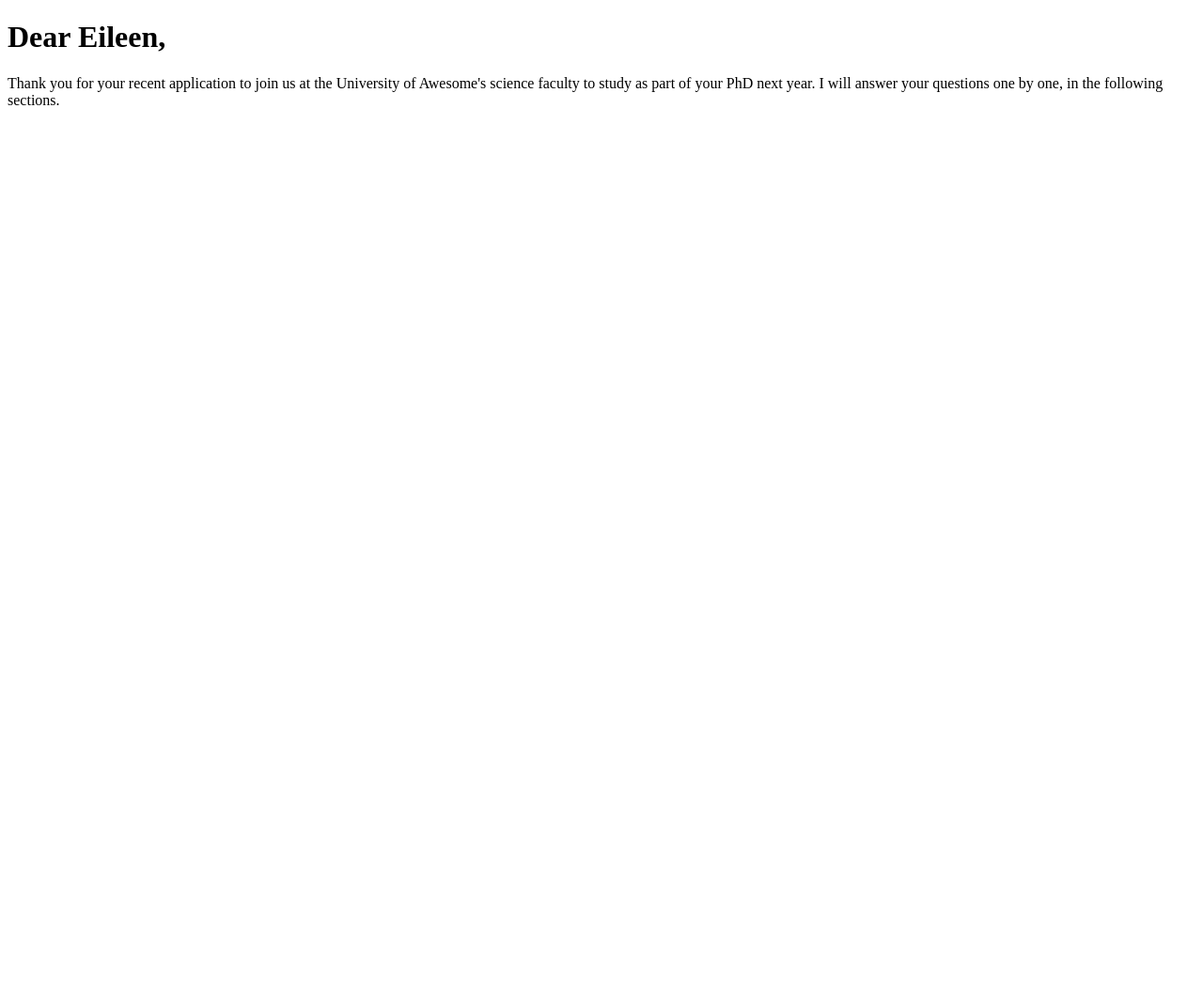
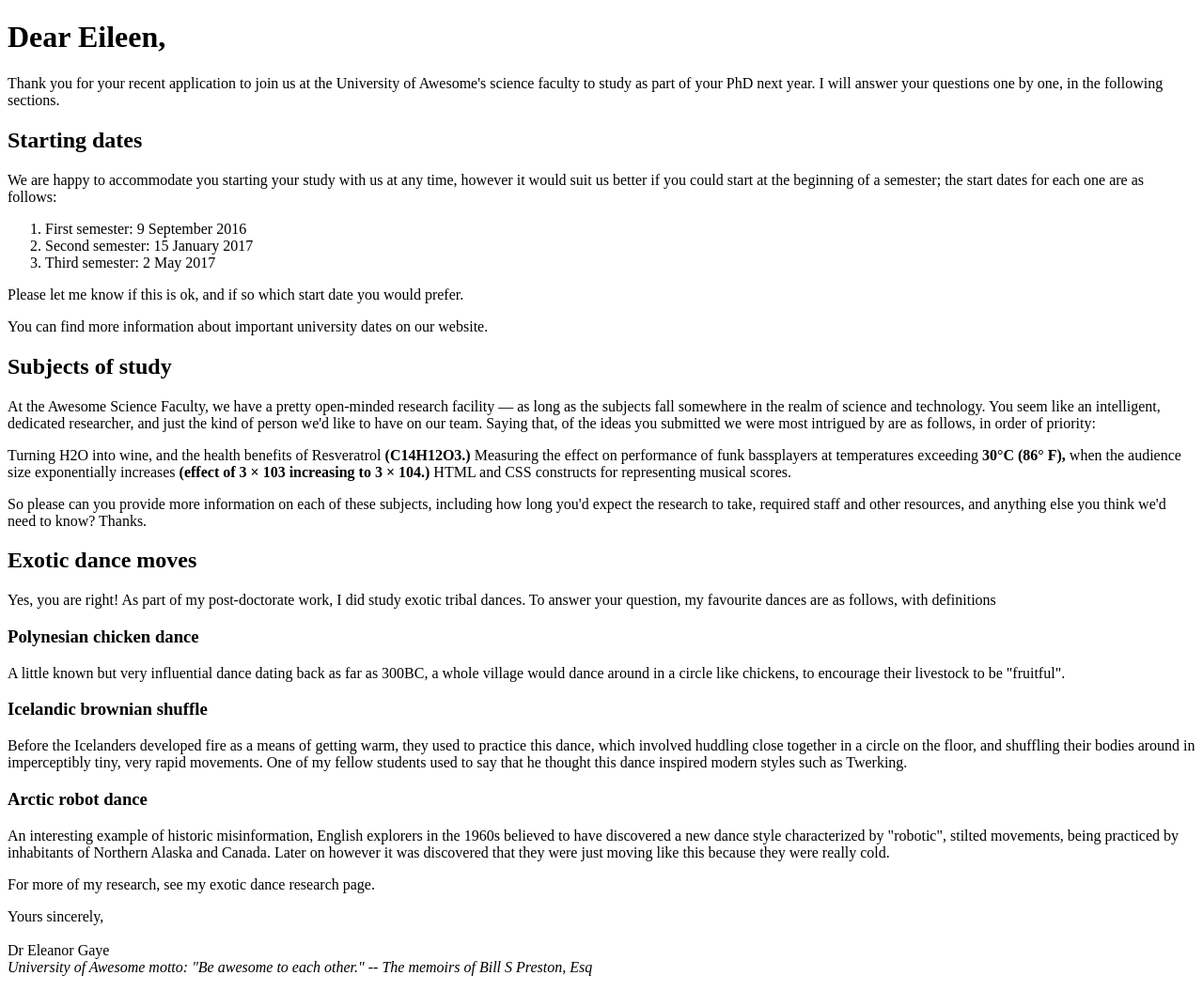
Before and after one commit to Shivueruto/Introduction-To-HTML-, a plain HTML site: page index.html in a window 1280 px wide. Shown: the whole page at 94% size. Before the commit the page ends 800 px from the top, so only its background shows below. Drawn offline with Linux system fonts and the light colour scheme.

Commit message:
completed project

```diff
--- a/index.html
+++ b/index.html
@@ -7,6 +7,90 @@
     </body>
          <h1>Dear Eileen, </h1>
 
-         <p>Thank you for your recent application to join us at the University of Awesome's science faculty to study as part of your PhD next year. I will answer your questions one by one, in the following sections.</p>
+         <p>Thank you for your recent application to join us at the
+            University of Awesome's science faculty to study as part of your
+            PhD next year. I will answer your questions one by one, in the
+            following sections.</p>
+
+            <h2>Starting dates</h2>
+
+            <p>We are happy to accommodate you starting your study with us
+            at any time, however it would suit us better if you could start
+            at the beginning of a semester; the start dates for each one are
+            as follows:
+            </p>
+
+            <ol>
+                <li>First semester: 9 September 2016</li>
+                <li>Second semester: 15 January 2017</li>
+                <li>Third semester: 2 May 2017</li>
+           </ol>
+
+           <p>Please let me know if this is ok, and if so which start date
+            you would prefer.</p>
+
+           <p>You can find more information about important university dates on our website.</p>
+
+           <h2>Subjects of study</h2>
+
+           <p>At the Awesome Science Faculty, we have a pretty open-minded
+            research facility — as long as the subjects fall somewhere in
+            the realm of science and technology. You seem like an intelligent, dedicated researcher, and just the kind of person
+            we'd like to have on our team. Saying that, of the ideas you
+            submitted we were most intrigued by are as follows, in order of
+            priority:</p>
+
+            <p>Turning H2O into wine, and the health benefits of Resveratrol
+            <strong>(C14H12O3.)</strong> Measuring the effect on performance of funk
+            bassplayers at temperatures exceeding <strong>30°C (86°
+            F), </strong> when the audience size exponentially increases
+            <strong>(effect of 3 × 103 increasing to 3 × 104.)</strong> HTML
+            and CSS constructs for representing musical scores.</p>
+
+            <p>So please can you provide more information on each of these
+            subjects, including how long you'd expect the research to take,
+            required staff and other resources, and anything else you think
+            we'd need to know? Thanks.</p>
+
+            <h2>Exotic dance moves</h2>
+
+            <p>Yes, you are right! As part of my post-doctorate work, I did
+            study exotic tribal dances. To answer your question, my
+            favourite dances are as follows, with definitions</p>
+
+            <h3>Polynesian chicken dance</h3>
+
+            <p>A little known but very influential dance dating back as far
+            as 300BC, a whole village would dance around in a circle like
+            chickens, to encourage their livestock to be "fruitful".</p>
+
+            <h3>Icelandic brownian shuffle</h3>
+
+            <p>Before the Icelanders developed fire as a means of getting
+            warm, they used to practice this dance, which involved huddling
+            close together in a circle on the floor, and shuffling their
+            bodies around in imperceptibly tiny, very rapid movements. One
+            of my fellow students used to say that he thought this dance
+            inspired modern styles such as Twerking.</p>
+
+            <h3>Arctic robot dance</h3>
+
+            <p>An interesting example of historic misinformation, English
+            explorers in the 1960s believed to have discovered a new dance
+            style characterized by "robotic", stilted movements, being
+            practiced by inhabitants of Northern Alaska and Canada. Later on
+            however it was discovered that they were just moving like this
+            because they were really cold.</p>
+
+            <p>For more of my research, see my exotic dance research page.</p>
+
+            <p>
+                Yours sincerely,<br>
+            <br>
+            Dr Eleanor Gaye<br>
+            <em>University of Awesome motto: "Be awesome to each other." -- The memoirs of
+            Bill S Preston, Esq</em>
+        </p>
+
     </body>
 </html>
```
